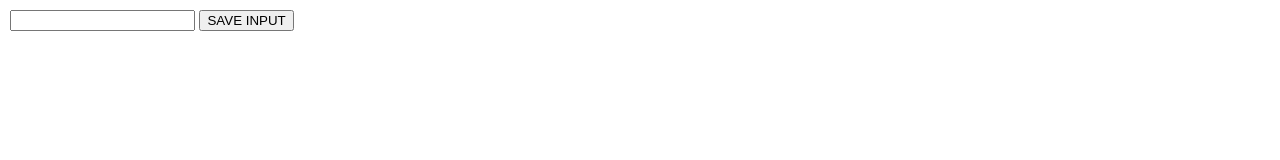
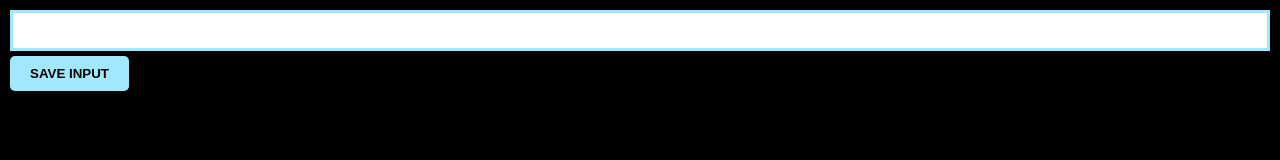
Before and after one commit to MMMC-Chrono/Lead-Tracker-fcc, a plain HTML site: page index.html in a window 1280 px wide. Drawn offline with Linux system fonts and the light colour scheme.

Commit message:
added input function

```diff
--- a/index.css
+++ b/index.css
@@ -1,5 +1,26 @@
+:root {
+    --color: #a0e7ff;
+}
+
 body {
     margin: 0;
     padding: 10px;
     font-family: Arial, Helvetica, sans-serif;
+    background-color:black;
 }
+
+input {
+    width: 100%;
+    padding: 10px 10px;
+    box-sizing: border-box;
+    border: 3px solid var(--color);
+}
+
+button {
+    background-color: var(--color);
+    padding: 10px 20px;
+    border-radius: 5px;
+    border: none;
+    font-weight: bold;
+    margin-top: 5px;
+}
--- a/index.js
+++ b/index.js
@@ -0,0 +1,5 @@
+let inputBtn = document.getElementById("input-btn")
+
+inputBtn.addEventListener("click", function() {
+    console.log("Button clicked from eventListener")
+})
```
